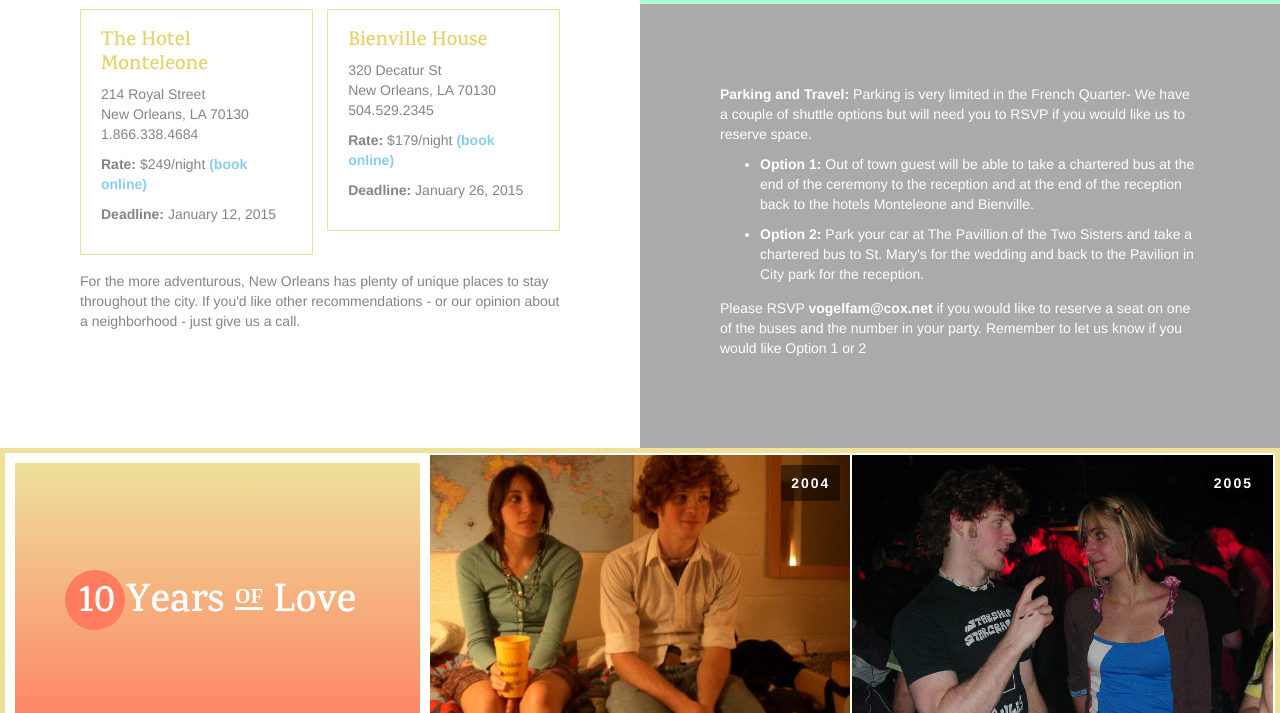
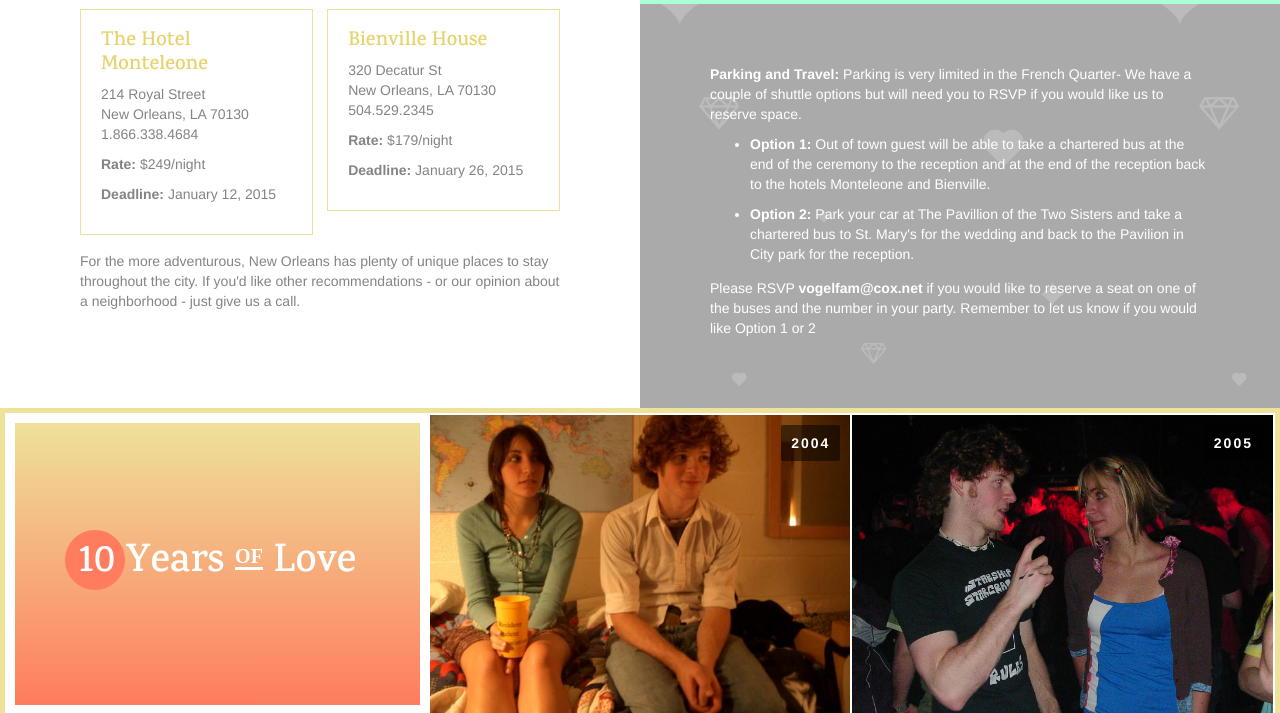
Before and after one commit to billybrown/wedding, a web app: file index.html in a window 1280 px wide. Shown: the part 2550-3263 px from the top of the page. Run offline with its HTML, style and script files only (its server is not run), Linux system fonts and the light colour scheme; some web fonts are replaced.

Commit message:
more updates

```diff
--- a/index.html
+++ b/index.html
@@ -89,7 +89,7 @@
         </div>
         <div class="info--hotels">
           <h3>Local Accommodations</h3>
-          <p>We have arranged for wedding block room rates at the Hotel Monteleone and the Bienville House.  Reference Vogel/Brown wedding for either hotel. After the reservation deadline, the rates are subject to change and guestrooms are based upon hotel availability. Both hotels are a 15 minute walk through the french quarter to the church. Call and reference Vogel/Brown wedding for the room block.
+          <p>We have arranged for wedding block room rates at the Hotel Monteleone and the Bienville House.  Reference Vogel/Brown wedding for either hotel. After the reservation deadline, the rates are subject to change and guestrooms are based upon hotel availability. Both hotels are a 15 minute walk through the french quarter to the church. Call and reference Vogel/Brown wedding for the room block rate.
 
           <ul class="list--hotels">
             <li>
@@ -97,7 +97,7 @@
               <p>214 Royal Street<br />
               New Orleans, LA 70130<br />
               1.866.338.4684</p>
-              <p><strong>Rate:</strong> $249/night <a href="http://hotelmonteleone.com/">(book online)</a></p>
+              <p><strong>Rate:</strong> $249/night</p>
               <p><strong>Deadline:</strong> January 12, 2015</p>
             </li>
             <li>
@@ -105,7 +105,7 @@
               <p>320 Decatur St<br />
               New Orleans, LA 70130<br />
               504.529.2345</p>
-              <p><strong>Rate:</strong> $179/night <a href="http://www.bienvillehouse.com/">(book online)</a></p>
+              <p><strong>Rate:</strong> $179/night</p>
               <p><strong>Deadline:</strong> January 26, 2015</p>
             </li>
           </ul>
@@ -118,6 +118,7 @@
         <iframe width="100%" height="100%" frameBorder='0' src='https://a.tiles.mapbox.com/v4/billybrown00.ip73noeo/attribution,zoompan,zoomwheel,geocoder,share.html?access_token=pk.eyJ1IjoiYmlsbHlicm93bjAwIiwiYSI6Im9TNVNTZm8ifQ.KvIQ14IckU6cB3N8UCW3lA'></iframe>
 
         <section class="section-parking">
+        <div class="patterns-4"></div>
           <div class="parking--inside">
             <p><strong>Parking and Travel:</strong> Parking is very limited in the French Quarter- We have a couple of shuttle options but will need you to RSVP if you would like us to reserve space.</p>
             <ul>
@@ -154,7 +155,8 @@
           <p class="text--tag">Introducing our new</p>
           <h2 class="text--title">Family Crest</h2>
           <p>To celebrate our two families coming together we made a crest. It pictures a blue heron, a bird native to Louisiana (and Vogel means 'bird' in german), standing inbetween two twin oaks (the Brown family home has two giant oak trees).</p>
-          <p>The top of the sheild has 8 points representing the families that came before us (Vogel, Rooney, Fitzpatrick, Naceri, Brown, Wallace, Hoffman, Meadows).</p>
+          <p>The top of the sheild has 8 points representing the families that came before us (Vogel, Rooney, Fitzpatrick, Naccari, Brown, Wallace, Hoffman, Meadows).</p>
+          <p>Surrounding the crest are tulip poplars (Tennessee state tree) and magnolias (Louisiana state flower).</p>
           <p>Our house motto is, <em>"The Wedding is coming."</em></p>
         </div>
 
--- a/styles/partials/_section--info.scss
+++ b/styles/partials/_section--info.scss
@@ -85,17 +85,42 @@
 
 .section-parking {
 	padding: 10px;
+	overflow: hidden;
+	padding-top: 30px;
+	position: relative;
 
 	@include breakpoint($bp-medium) {
 		padding: 40px;
 		border-top: 5px solid $green;
 	}
 	@include breakpoint($bp-large) {
-		padding:  80px;
+		padding:  60px 70px;
 	}
 
 	a {
 		font-weight: 900;
 		color: $white;
 	}
+
+	.parking--inside {
+		z-index: 2;
+		position: relative;
+	}
 }
+
+.patterns-4 {
+    position: absolute;
+    left: 0;
+    right: 0;
+    top: -500px;
+    bottom: 0;
+	background: transparent url("../img/svg/pattern-white.svg") repeat 0% 0%;
+    z-index: 1;
+    opacity: .2;
+
+    -webkit-animation-name: slide;
+	-webkit-animation-duration: 60s;
+	-webkit-animation-timing-function: linear;
+	-webkit-animation-iteration-count: infinite;
+
+}
```
Also changed, not shown: styles/style.css (+22 -2 lines), css/style.min.css.
